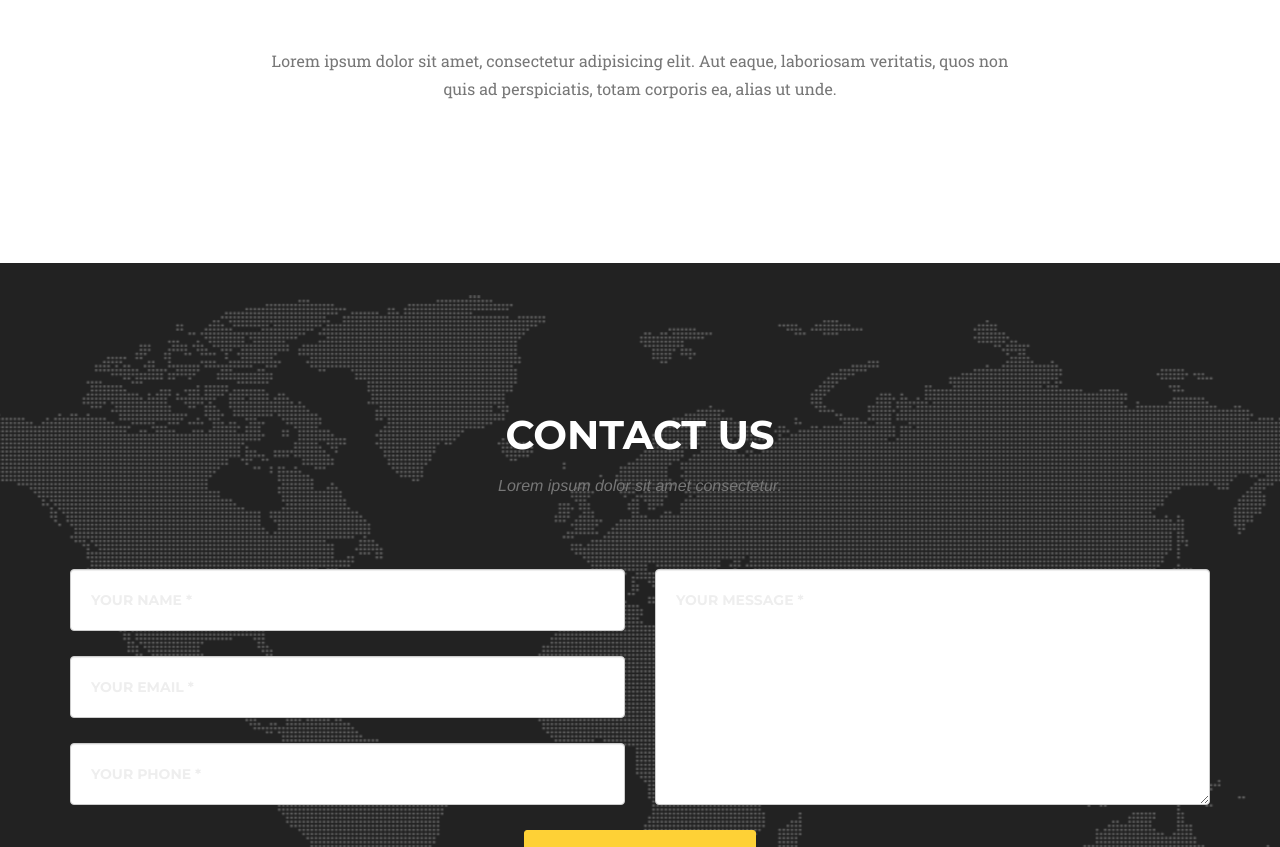
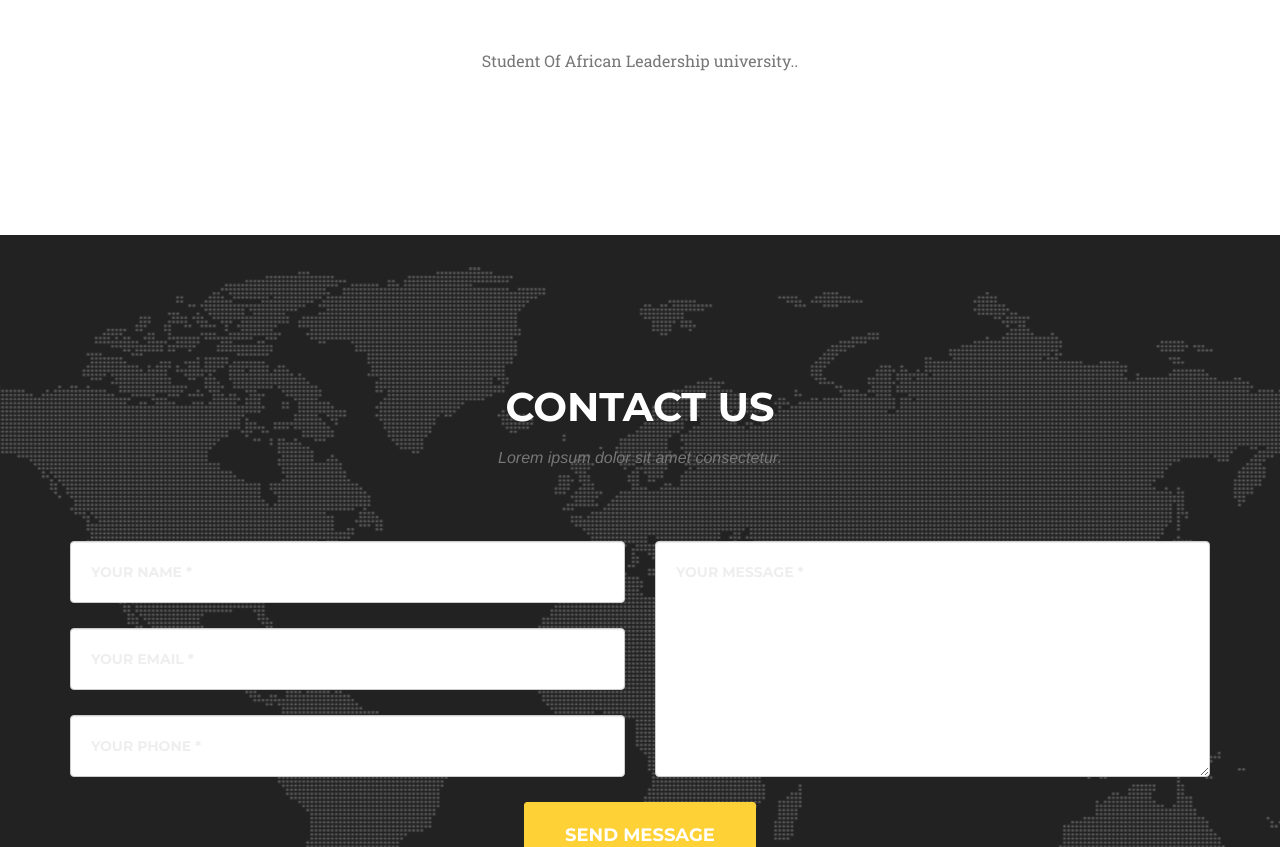
Before and after one commit to charlesagyemang/mic_alulearn, a plain HTML site: page index.html in a window 1280 px wide. Shown: the part 4141-4988 px from the top of the page. Drawn offline with nearby package versions, Linux system fonts and the light colour scheme; a web font is replaced by a local one.

Commit message:
Feat: changed the tag of th team section

```diff
--- a/index.html
+++ b/index.html
@@ -256,7 +256,7 @@
             </div>
             <div class="row">
                 <div class="col-lg-8 col-lg-offset-2 text-center">
-                    <p class="large text-muted">Lorem ipsum dolor sit amet, consectetur adipisicing elit. Aut eaque, laboriosam veritatis, quos non quis ad perspiciatis, totam corporis ea, alias ut unde.</p>
+                    <p class="large text-muted">Student Of African Leadership university..</p>
                 </div>
             </div>
         </div>
```
